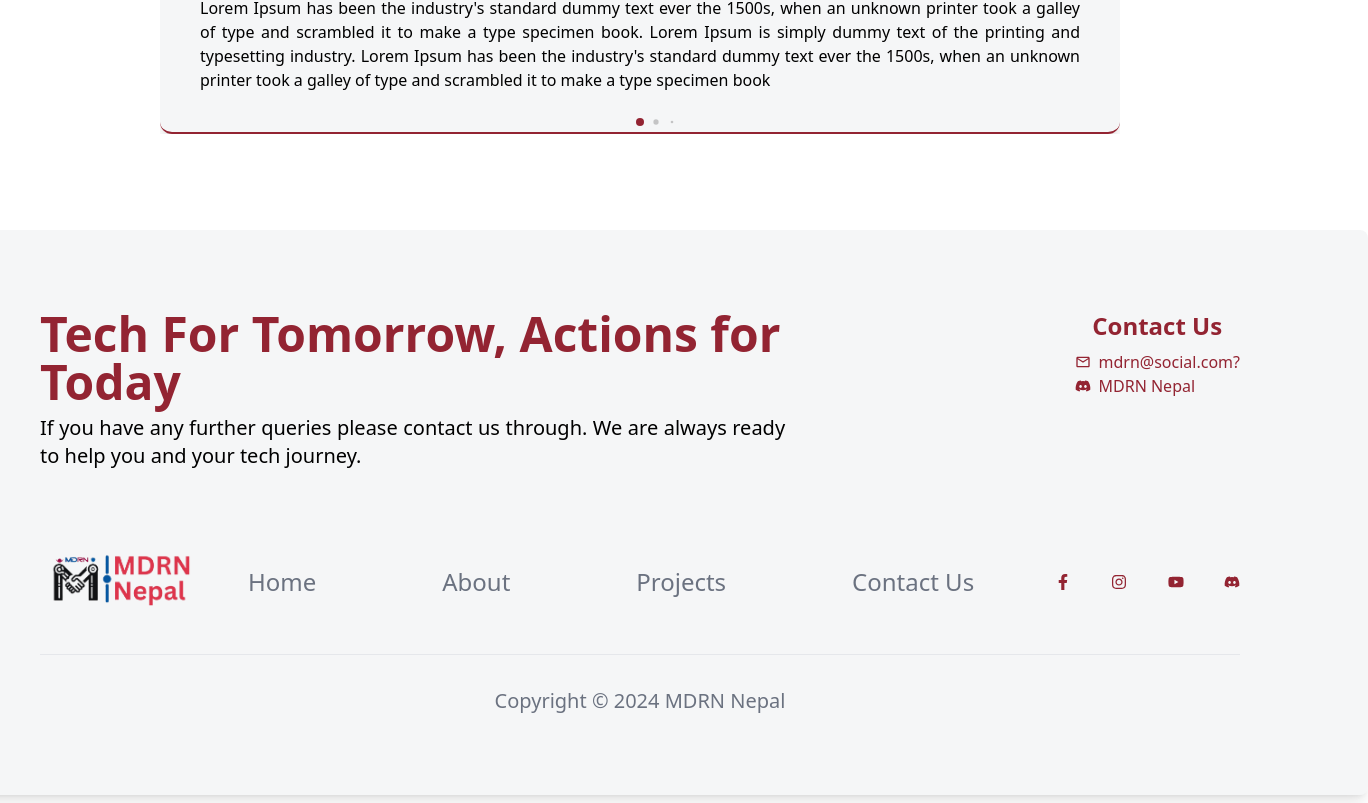
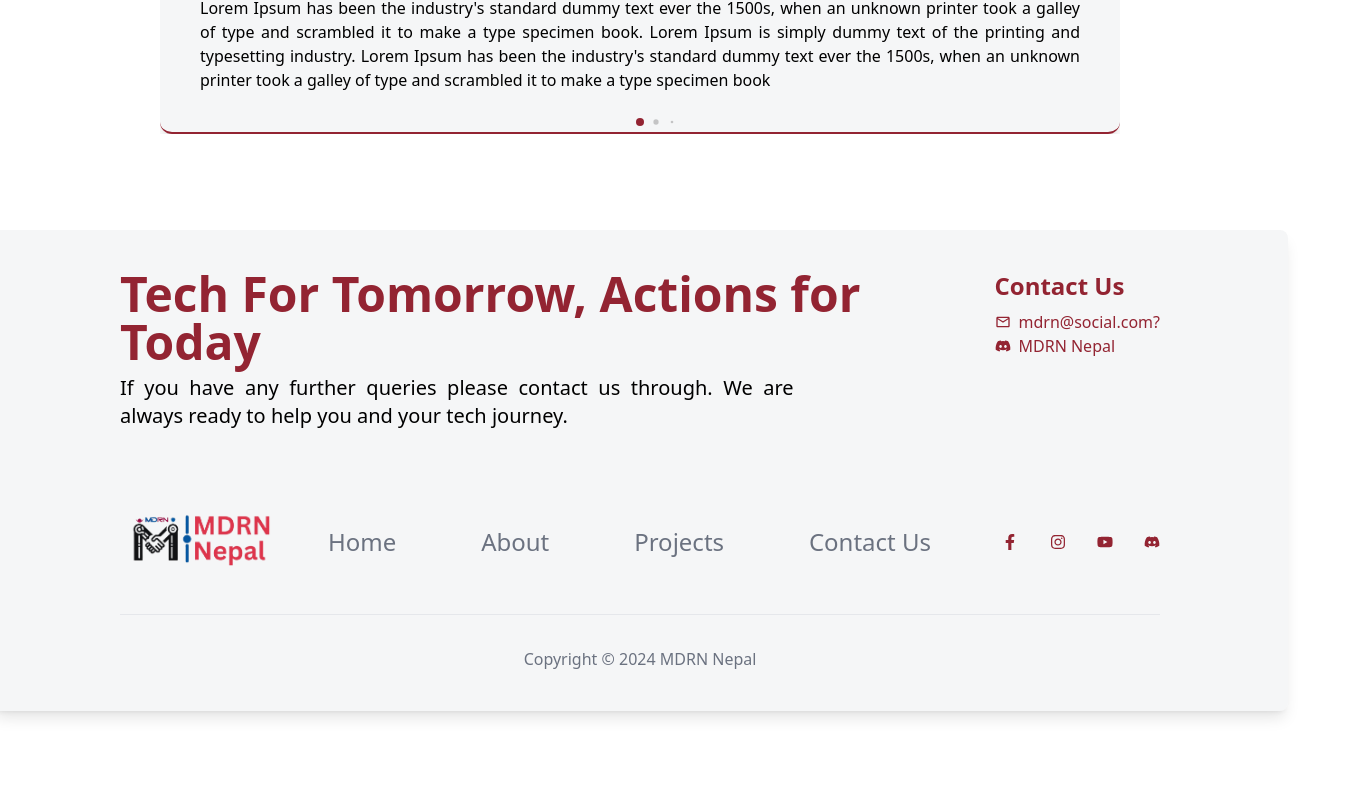
Before and after one commit to mdrn-np/website, a React (Vite) app: page / in a window 1280 px wide. Shown: the part 5749-6552 px from the top of the page, 1368 px wide, since content can reach past the window. After the commit the page ends 6461 px from the top, so only its background shows below. Built offline with nearby package versions, Linux system fonts and the light colour scheme.

Commit message:
few more tweakings to make responsive

```diff
--- a/src/components/footer/footer.jsx
+++ b/src/components/footer/footer.jsx
@@ -27,7 +27,7 @@ const socialLinks = [
 ];
 export default function Footer() {
   return (
-    <div className="h-auto sm:mx-[-8rem] relative rounded-lg shadow-lg bg-gray-400 bg-clip-padding bg-opacity-10  backdrop-filter backdrop-blur-sm px-8 sm:px-32 py-20">
+    <div className="h-auto mb-[-7px] sm:mx-[-3rem] relative bottom-0 rounded-lg shadow-lg bg-gray-400 bg-clip-padding bg-opacity-10  backdrop-filter backdrop-blur-sm px-8 sm:px-32 py-10">
       <div className="flex flex-col gap-8">
         <div className="flex flex-col md:flex-row justify-between">
           <div className="mb-10">
@@ -40,7 +40,9 @@ export default function Footer() {
             </p>
           </div>
           <div className="contact text-secondary w-[40%] flex flex-col md:content-end flex-wrap">
-            <h3 className="text-2xl mb-2 font-extrabold">Contact Us</h3>
+            <h3 className="text-2xl max-[400px]:leading-3 min-[400px]:mb-2 font-extrabold text-left">
+              Contact Us
+            </h3>
             <ul>
               <li className="flex flex-row items-center justify-start gap-2">
                 <MdMailOutline /> <a href="http://">mdrn@social.com?</a>
@@ -86,7 +88,7 @@ export default function Footer() {
           </div>
         </div>
         <hr />
-        <h3 className="text-gray-500 text-center text-xl justify-end">
+        <h3 className="text-gray-500 text-center justify-end">
           Copyright &copy; 2024 MDRN Nepal{" "}
         </h3>
       </div>
--- a/src/index.css
+++ b/src/index.css
@@ -4,7 +4,7 @@
 
 @layer base {
   * {
-    /* @apply box-border; */
+    @apply box-border;
   }
 
   body {
@@ -16,6 +16,6 @@
   }
 
   .heading {
-    @apply text-3xl lg:text-5xl tracking-normal;
+    @apply text-2xl sm:text-3xl md:text-5xl tracking-normal;
   }
 }
```
